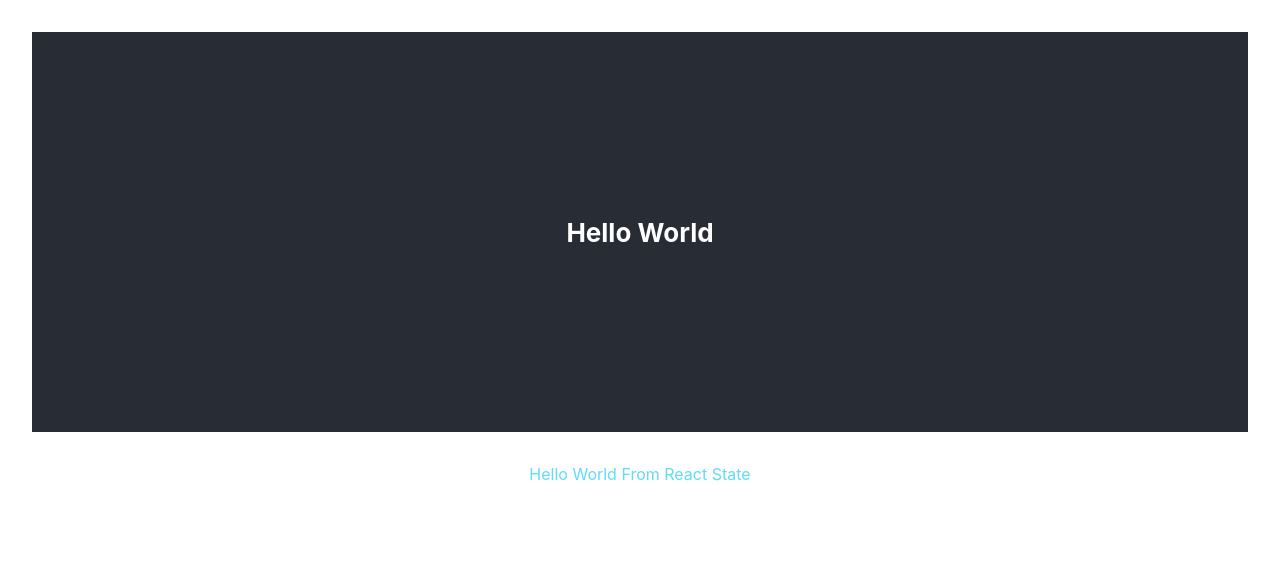
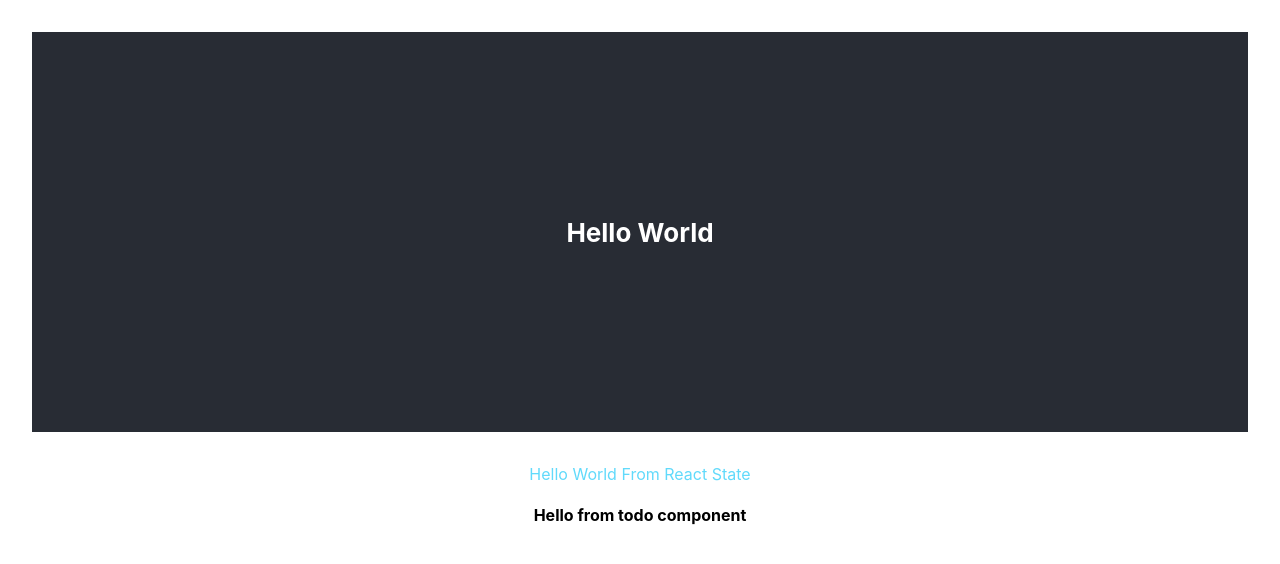
Before and after one commit to noormohammedb/reach-todo-app, a React (Create React App) app: page / in a window 1280 px wide. Shown: the top 564 px of the page. Built offline with nearby package versions, Linux system fonts and the light colour scheme.

Commit message:
todo component imported

```diff
--- a/src/App.js
+++ b/src/App.js
@@ -1,5 +1,6 @@
 import { Component } from "react";
 import "./App.css";
+import Todo from "./components/todo";
 
 class App extends Component {
    state = {
@@ -11,6 +12,7 @@
          <div className="App">
             <h1 className="App-header">Hello World</h1>
             <p className="App-link">{this.state.fromState}</p>
+            <Todo />
          </div>
       );
    }
--- /dev/null
+++ b/src/components/todo.js
@@ -0,0 +1,13 @@
+import React, { Component } from "react";
+
+class Todo extends Component {
+   render() {
+      return (
+         <div className="ele">
+            <h4>Hello from todo component</h4>
+         </div>
+      );
+   }
+}
+
+export default Todo;
```
